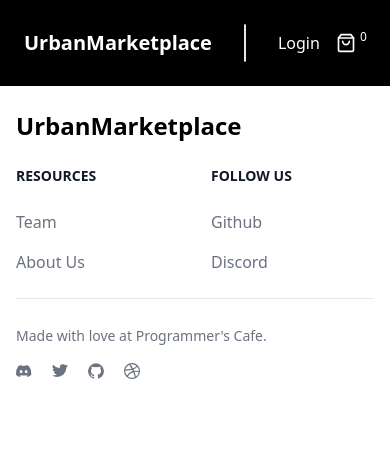
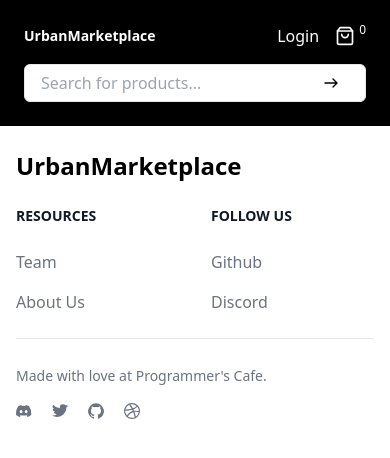
Before and after one commit to ASCE-D/UrbanMarketplace, a React (Vite) app in the folder frontend/: page /admin in a window 390 px wide. Shown: the top 458 px of the page. Built offline with nearby package versions, Linux system fonts and the light colour scheme.

Commit message:
responsive homepage, header, categories

```diff
--- a/frontend/index.html
+++ b/frontend/index.html
@@ -2,7 +2,7 @@
 <html lang="en">
   <head>
     <meta charset="UTF-8" />
-    <link rel="icon" type="image/png" href="/vite.png" />
+    <link rel="icon" type="image/png" href="/public/UrbanMarketplace-logos_white.png" />
     <meta name="viewport" content="width=device-width, initial-scale=1.0" />
     <title>UrbanMarketplace</title>
   </head>
--- a/frontend/src/components/Product/Products.jsx
+++ b/frontend/src/components/Product/Products.jsx
@@ -13,7 +13,7 @@ const Products = ({ category }) => {
   );
   const dispatch = useDispatch();
   const keyword = params.keyword;
-  console.log(products);
+  // console.log(products);
   const [currentPage, setCurrentPage] = useState(1);
   const [price, setPrice] = useState([0, 250000]);
   const [ratings, setRatings] = useState();
--- a/frontend/src/components/layouts/Header/Header2.jsx
+++ b/frontend/src/components/layouts/Header/Header2.jsx
@@ -1,19 +1,12 @@
-import React, { useState } from "react";
+import React, { useEffect, useState } from "react";
 import { Link, useNavigate } from "react-router-dom";
 import { FiShoppingBag } from "react-icons/fi";
 import { useSelector, useDispatch } from "react-redux";
 import { logout } from "../../../actions/userAction";
 
-const Header = () => {
-  const { cartItems } = useSelector((state) => state.cart);
-  const { isAuthenticated } = useSelector((state) => state.user);
-  const dispatch = useDispatch();
-  const logoutHandler = () => {
-    dispatch(logout());
-  };
+const MobileComponent = () => {
+  const navigate = useNavigate();
   const [keyword, setKeyword] = useState("");
-  const navigate = useNavigate();
-
   const searchSubmitHandler = (e) => {
     e.preventDefault();
     if (keyword.trim()) {
@@ -22,14 +15,54 @@ const Header = () => {
       navigate("/products");
     }
   };
+  return (
+    <form
+      className="w-full flex items-center justify-center  mt-4 bg-white border rounded-md overflow-hidden shadow-md"
+      onSubmit={searchSubmitHandler}
+    >
+      <div className="flex w-full">
+        <input
+          type="text"
+          className="flex-grow px-4 py-1 text-black border-none focus:ring-0 focus:outline-none"
+          placeholder="Search for products..."
+          onChange={(e) => setKeyword(e.target.value)}
+        />
+        <button
+          type="submit"
+          className="px-6 py-2 text-black font-semibold flex items-center justify-center transition duration-300"
+        >
+          <svg
+            xmlns="http://www.w3.org/2000/svg"
+            className="h-5 w-5 text-black pt-1"
+            fill="none"
+            viewBox="0 0 24 24"
+            stroke="currentColor"
+          >
+            <path
+              strokeLinecap="round"
+              strokeLinejoin="round"
+              strokeWidth="2"
+              d="M15 15l6-6m0 0l-6-6m6 6H3"
+            />
+          </svg>
+        </button>
+      </div>
+    </form>
+  );
+};
 
+const DesktopComponent = () => {
+  const navigate = useNavigate();
+  const [keyword, setKeyword] = useState("");
+  const searchSubmitHandler = (e) => {
+    e.preventDefault();
+    if (keyword.trim()) {
+      navigate(`/products/${keyword}`);
+    } else {
+      navigate("/products");
+    }
+  };
   return (
-    <nav className="bg-black text-white p-6 z-[100]  w-full">
-      <div className="container mx-auto flex justify-between items-center">
-        <Link to="/">
-          <h2 className="text-xl font-semibold">UrbanMarketplace</h2>
-        </Link>
-
     <form
       className="flex items-center justify-center mx-8 bg-white border rounded-md overflow-hidden shadow-md"
       onSubmit={searchSubmitHandler}
@@ -60,6 +93,41 @@ const Header = () => {
         </svg>
       </button>
     </form>
+  );
+};
+
+const Header = () => {
+  const { cartItems } = useSelector((state) => state.cart);
+  const { isAuthenticated } = useSelector((state) => state.user);
+  const [isMobile, setIsMobile] = useState(window.innerWidth <= 768);
+  const dispatch = useDispatch();
+
+  const logoutHandler = () => {
+    dispatch(logout());
+  };
+
+  useEffect(() => {
+    // Update the isMobile state when the window is resized
+    const handleResize = () => {
+      setIsMobile(window.innerWidth <= 768);
+    };
+
+    window.addEventListener("resize", handleResize);
+
+    // Clean up the event listener on unmount
+    return () => {
+      window.removeEventListener("resize", handleResize);
+    };
+  }, []);
+
+  return (
+    <nav className="bg-black text-white p-6 z-[100]  w-full flex flex-col">
+      <div className="container flex flex-row justify-between items-center">
+        <Link to="/">
+          <h2 className={`text-${isMobile?'sm':'xl'} font-semibold`}>UrbanMarketplace</h2>
+        </Link>
+
+        {!isMobile ? <DesktopComponent /> : null}
 
         {/* <div className="flex items-center space-x-4">
           <div className="relative">
@@ -111,7 +179,7 @@ const Header = () => {
             </svg>
           </a>
         </div> */}
-        <div className="flex items-center space-x-4">
+        <div className="flex flex-row items-center space-x-4">
           <div>
             {isAuthenticated ? (
               <div className="flex items-center space-x-4">
@@ -138,7 +206,7 @@ const Header = () => {
                 </button>
               </div>
             ) : (
-              <button className="flex items-center hover:text-gray-300">
+              <button className="flex flex-row items-center hover:text-gray-300">
                 <Link to="/login">Login</Link>
               </button>
             )}
@@ -149,6 +217,7 @@ const Header = () => {
           </Link>
         </div>
       </div>
+      {isMobile ? <MobileComponent /> : null}
     </nav>
   );
 };
```
Also changed, not shown: frontend/public/UrbanMarketplace-logos_white.png (added). Lines whose indentation alone changed are shown as unchanged.
